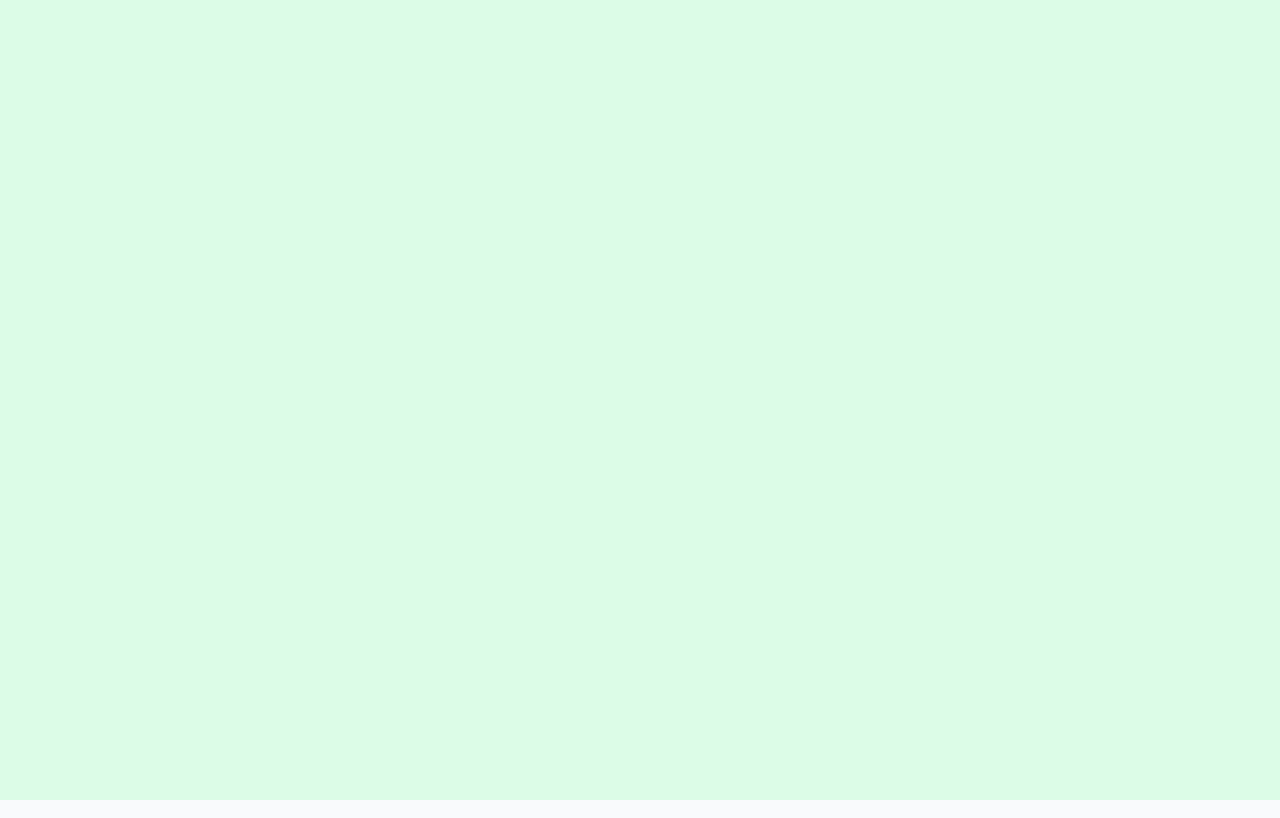
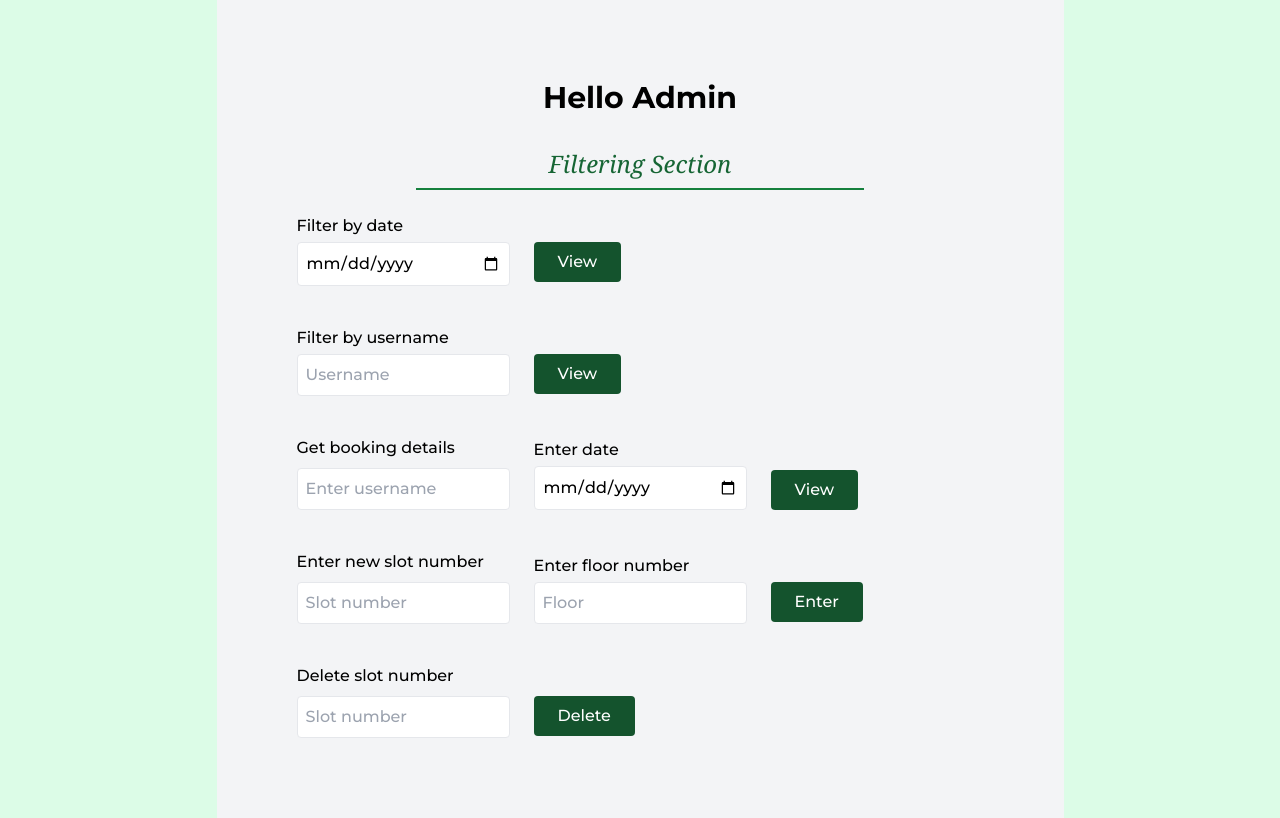
Before and after one commit to dulshanMMS/HWMS_frontend, a React (Vite) app in the folder my-react-app/: page /admin/adminparking in a window 1280 px wide. Before the commit this address had no page. Built offline with nearby package versions, Linux system fonts and the light colour scheme; a web font is replaced by a local one.

Commit message:
develop admin roles for parking booking function

```diff
--- a/my-react-app/package.json
+++ b/my-react-app/package.json
@@ -12,7 +12,6 @@
   "dependencies": {
 
     "axios": "^1.9.0",
-    "axios": "^1.8.4",
     "cors": "^2.8.5",
     "express": "^5.1.0",
     "mongoose": "^8.13.2",
--- a/my-react-app/src/App.jsx
+++ b/my-react-app/src/App.jsx
@@ -7,6 +7,8 @@ import AdminNotification from './pages/AdminNotification';
 import AdminViewReports from './pages/AdminViewReports';
 import BookingHistory from './pages/BookingHistory';
 import ParkingBooking from './pages/ParkingBooking';
+import AdminParking from './pages/AdminParking';
+
 
 const App = () => {
   const location = useLocation();
@@ -31,6 +33,7 @@ const App = () => {
         <Route path="/admin-reports" element={<AdminViewReports />} />
         <Route path="/history" element={<BookingHistory />} />
         <Route path="/user/parking-booking" element={<ParkingBooking />} />
+        <Route path="admin/adminparking" element={<AdminParking/>} />
       </Routes>
     </div>
   );
--- /dev/null
+++ b/my-react-app/src/components/AdminParkingModel.jsx
@@ -0,0 +1,24 @@
+import React from 'react';
+
+const AdminParkingModel = ({ data, onClose }) => {
+  return (
+    <div className="fixed inset-0 z-50 flex items-center justify-center bg-black bg-opacity-50 p-4">
+      <div className="bg-white max-h-[80vh] w-full max-w-2xl overflow-y-auto rounded-lg shadow-lg p-6 relative">
+        <button
+          onClick={onClose}
+          className="absolute top-3 right-4 text-xl text-gray-600 hover:text-black"
+        >
+          &times;
+        </button>
+
+        <h2 className="text-xl font-semibold mb-4 text-green-900">Results</h2>
+
+        <pre className="whitespace-pre-wrap text-sm text-gray-800">
+          {JSON.stringify(data, null, 2)}
+        </pre>
+      </div>
+    </div>
+  );
+};
+
+export default AdminParkingModel;
--- /dev/null
+++ b/my-react-app/src/pages/AdminParking.jsx
@@ -0,0 +1,178 @@
+import React, { useState } from 'react';
+import axios from 'axios';
+import Modal from '../components/AdminParkingModel';
+
+const AdminParking = () => {
+  const [formData, setFormData] = useState({
+    date: '',
+    username: '',
+    filterUsername: '',
+    filterDate: '',
+    slotNumber: '',
+    floor: '',
+    deleteSlotNumber: ''
+  });
+
+  const [modalData, setModalData] = useState(null);
+
+  const handleChange = (e) => {
+    setFormData({ ...formData, [e.target.name]: e.target.value });
+  };
+
+  const handleSubmit = async (endpoint, payload) => {
+    try {
+      const res = await axios.post(`http://localhost:5000/api/admin/parking/${endpoint}`, payload);
+      setModalData(res.data);
+    } catch (error) {
+      setModalData({ error: error.response?.data?.message || 'Request failed' });
+    }
+  };
+
+  return (
+    <div className="min-h-screen bg-gray-100 p-20">
+      <h1 className="text-3xl font-bold text-center mb-8">Hello Admin</h1>
+      <h2 className="text-2xl font-serif italic text-green-800 text-center mb-6 border-b-2 border-green-700 pb-2 max-w-md mx-auto">Filtering Section</h2>
+      <div className="max-w-screen-xl mx-auto grid grid-cols-1 md:grid-cols-3 gap-6">
+        {/* Left Column */}
+        <div className="space-y-10">
+          <div>
+            <label className="block mb-1">Filter by date</label>
+            <input
+              type="date"
+              name="filterDate"
+              value={formData.filterDate}
+              onChange={handleChange}
+              className="w-full p-2 border rounded"
+            />
+          </div>
+          <div>
+            <label className="block mb-1">Filter by username</label>
+            <input
+              type="text"
+              name="filterUsername"
+              placeholder="Username"
+              value={formData.filterUsername}
+              onChange={handleChange}
+              className="w-full p-2 border rounded"
+            />
+          </div>
+          <div>
+            <label className="block mb-2">Get booking details</label>
+            <input
+              type="text"
+              name="username"
+              placeholder="Enter username"
+              value={formData.username}
+              onChange={handleChange}
+              className="w-full p-2 border rounded"
+            />
+          </div>
+
+          <div>
+            <label className="block mb-2">Enter new slot number</label>
+            <input
+              type="number"
+              name="slotNumber"
+              placeholder="Slot number"
+              value={formData.slotNumber}
+              onChange={handleChange}
+              className="w-full p-2 border rounded"
+            />
+          </div>
+          <div>
+            <label className="block mb-2">Delete slot number</label>
+            <input
+              type="number"
+              name="deleteSlotNumber"
+              placeholder="Slot number"
+              value={formData.deleteSlotNumber}
+              onChange={handleChange}
+              className="w-full p-2 border rounded"
+            />
+          </div>
+        </div>
+
+        {/* Middle Column */}
+        <div className="space-y-11">
+          <div className="pt-7">
+            <button
+              onClick={() => handleSubmit('filter-by-date', { date: formData.filterDate })}
+              className="bg-green-900 text-white px-6 py-2 rounded"
+            >
+              View
+            </button>
+          </div>
+          <div className="pt-7">
+            <button
+              onClick={() => handleSubmit('filter-by-username', { username: formData.filterUsername })}
+              className="bg-green-900 text-white px-6 py-2 rounded"
+            >
+              View
+            </button>
+          </div>
+          <div>
+            <label className="block mb-1">Enter date</label>
+            <input
+              type="date"
+              name="date"
+              value={formData.date}
+              onChange={handleChange}
+              className="w-full p-2 border rounded"
+            />
+          </div>
+          <div>
+            <label className="block mb-1 ">Enter floor number</label>
+            <input
+              type="number"
+              name="floor"
+              placeholder="Floor"
+              value={formData.floor}
+              onChange={handleChange}
+              className="w-full p-2 border rounded "
+            />
+          </div>
+
+          <div className="pt-7">
+            <button
+              onClick={() => handleSubmit('delete-slot', { slotNumber: formData.deleteSlotNumber })}
+              className="bg-green-900 text-white px-6 py-2 rounded"
+            >
+              Delete
+            </button>
+          </div>
+        </div>
+
+        {/* Right Column */}
+        <div className="space-y-12">
+          {/* Empty div for first two entries to align buttons properly */}
+          <div className="invisible h-20"></div>
+          <div className="invisible h-20"></div>
+
+          {/* View button for booking details - aligned with "Get booking details" */}
+          <div>
+            <button
+              onClick={() => handleSubmit('filter-by-user-and-date', { username: formData.username, date: formData.date })}
+              className="bg-green-900 text-white px-6 py-2 rounded"
+            >
+              View
+            </button>
+          </div>
+
+          {/* Enter button - aligned with "Enter new slot number" */}
+          <div>
+            <button
+              onClick={() => handleSubmit('add-slot', { slotNumber: formData.slotNumber, floor: formData.floor })}
+              className="bg-green-900 text-white px-6 py-2 my-6 rounded"
+            >
+              Enter
+            </button>
+          </div>
+        </div>
+      </div>
+
+      {modalData && <Modal data={modalData} onClose={() => setModalData(null)} />}
+    </div>
+  );
+};
+
+export default AdminParking;
```
